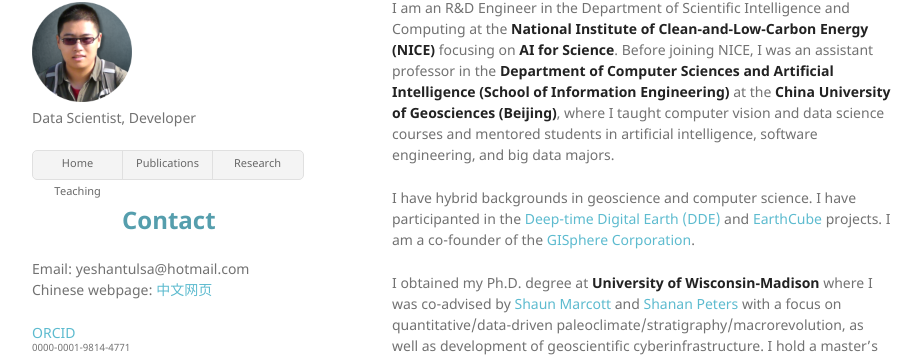
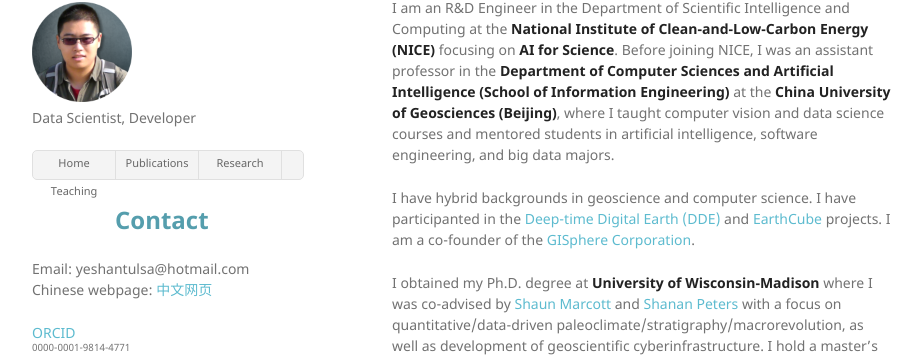
Before and after one commit to yeshan-geo/yeshan-geo.github.io, a Jekyll site: the page built from index.md, in a window 1280 px wide. Shown: the part 109-466 px from the top of the page, without its empty margins (178-1100 px from the left). Built offline with Jekyll 4.4.1, drawn with Linux system fonts in a browser that asks for light colours; our own code applies the rules of GitHub Pages for plain Markdown files.

Commit message:
Update jekyll-theme-minimal.scss

```diff
--- a/_sass/jekyll-theme-minimal.scss
+++ b/_sass/jekyll-theme-minimal.scss
@@ -149,7 +149,7 @@
 }
 
 .downloads li {
-  width:89px;
+  width:82px;
   float:left;
   border-right:1px solid #e0e0e0;
   height:28px;
@@ -187,9 +187,9 @@
   font-weight:700;
 }
 
-.downloads li + li + li {
+.downloads li + li + li + li {
   border-right:none;
-  width:89px;
+  width:82px;
 }
 
 .downloads a strong {
```
